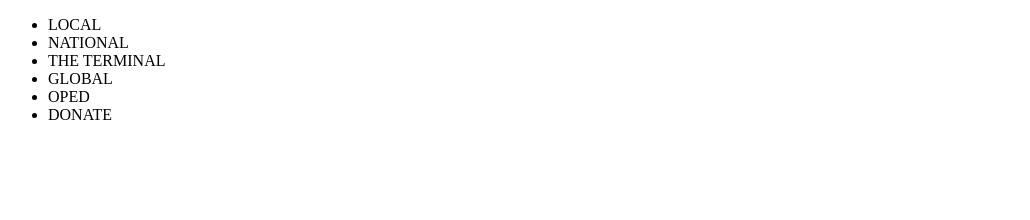
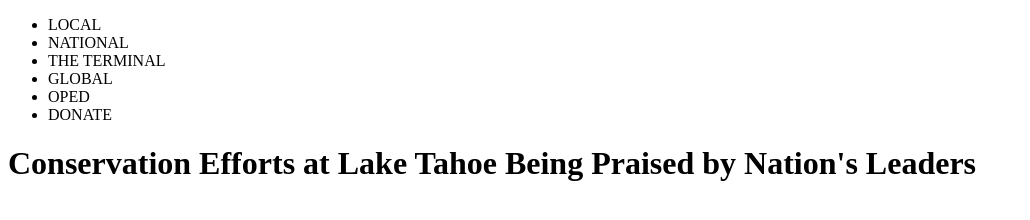
Before and after one commit to kendallawills/Codecademy-The-Terminal, a plain HTML site: page index.html in a window 1280 px wide. Shown: the whole page, without its empty margins (0-1030 px from the left). Drawn offline with Linux system fonts and the light colour scheme.

Commit message:
Add Banner

```diff
--- a/index.html
+++ b/index.html
@@ -19,7 +19,11 @@
             </ul>
         </nav>
 
-
+        <div id="banner">
+            <div class="content">
+                <h1>Conservation Efforts at Lake Tahoe Being Praised by Nation's Leaders</h1>
+            </div>
+        </div>
 
     </body>
 
```
